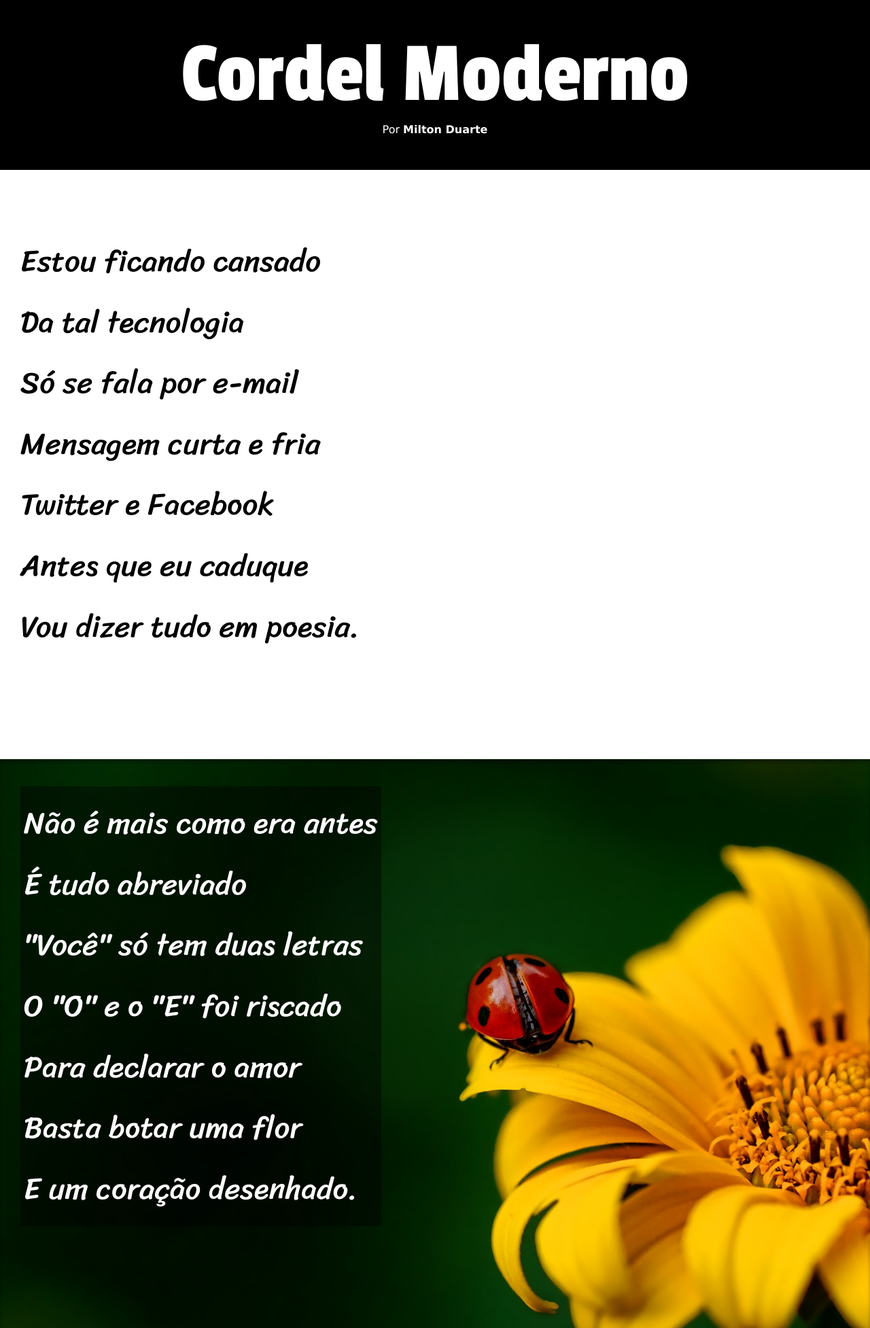
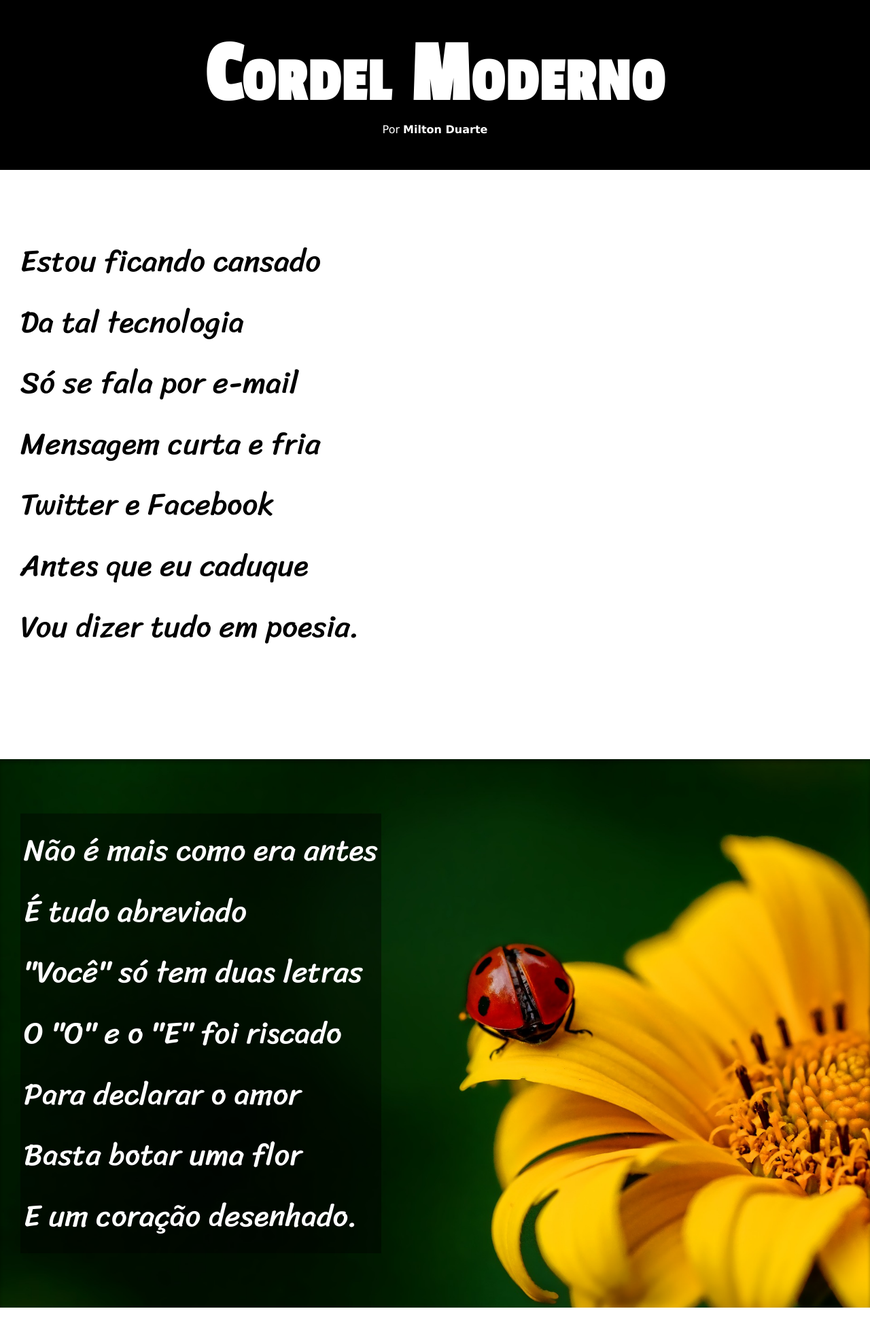
Before and after one commit to kaue19santos/html-css, a plain HTML site: page desafios/des012/cordel.html in a window 1280 px wide. Shown: the top 1954 px of the page at 68% size. Drawn offline with Linux system fonts and the light colour scheme.

Commit message:
des012 atualizações

```diff
--- a/desafios/des012/style.css
+++ b/desafios/des012/style.css
@@ -27,9 +27,12 @@ header{
 header > h1 {
     text-align: center;
     font-family: var(--titulo);
-    font-weight: lighter;
+    font-weight: bold;
     font-size: 10vw;
     padding-top: 40px;
+    font-variant: small-caps;
+    letter-spacing: 2px;
+    text-shadow: 2px 2px 2px rgba(0, 0, 0, 0.447);
 }
 
 header > p {
@@ -74,6 +77,8 @@ a:hover {
     color: white;
     display: flex;
     box-shadow: inset 0px 5px 5px rgba(0, 0, 0, 0.315);
+    padding-bottom: 10vh;
+    padding-top: 10vh;
 }
 
 #joaninha > p {
@@ -87,6 +92,8 @@ a:hover {
     color: white;
     display: flex;
     box-shadow: inset 0px 5px 5px rgba(0, 0, 0, 0.315);
+    padding-bottom: 10vh;
+    padding-top: 10vh;
 }
 
 #carta > p {
```
